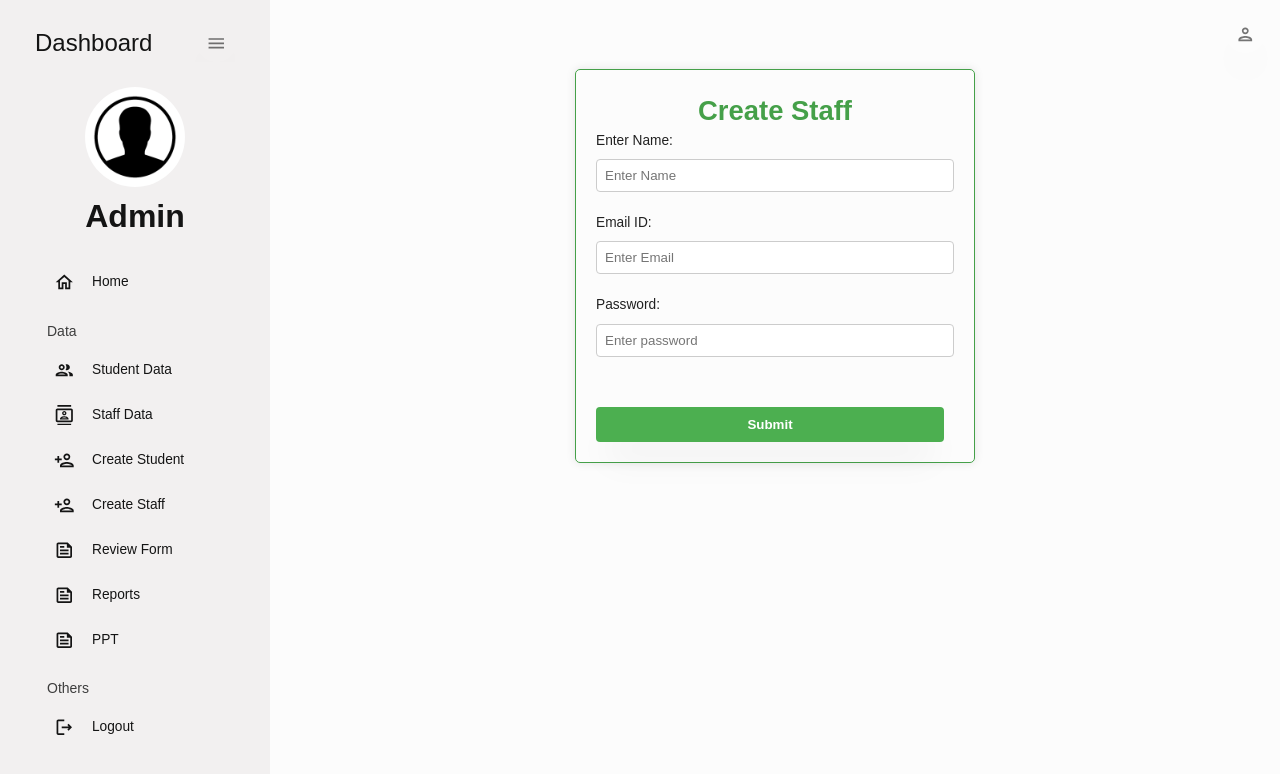
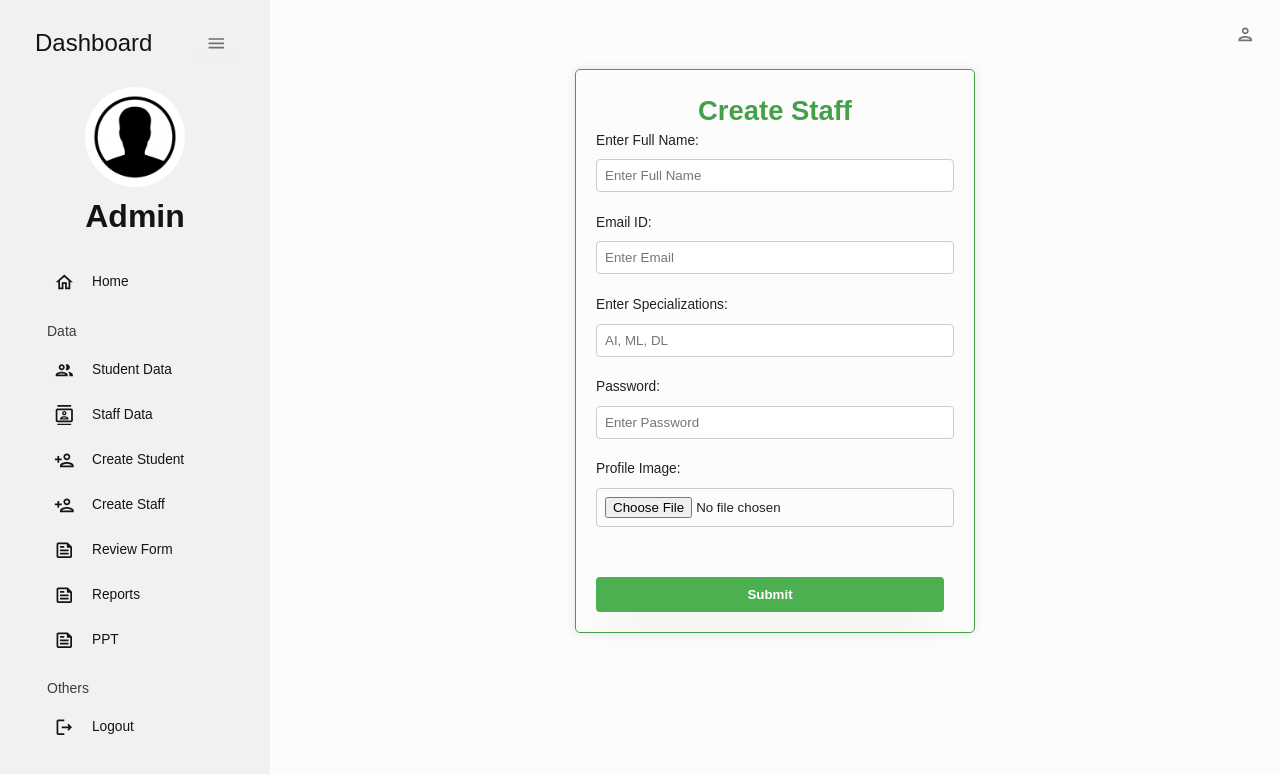
Before and after one commit to Abhi-lash27/Guide-Selection-Portal, a React (Vite) app: page /create-staff in a window 1280 px wide. Shown: the top 774 px of the page. Built offline with nearby package versions, Linux system fonts and the light colour scheme.

Commit message:
Added jwt verification for Admin.jsx file and added auth in Createstaff.jsx and Createstudent.jsx

```diff
--- a/package.json
+++ b/package.json
@@ -15,6 +15,7 @@
     "@mui/material": "^5.14.12",
     "@vitejs/plugin-react": "^4.1.0",
     "axios": "^1.6.7",
+    "jwt-decode": "^4.0.0",
     "react": "^18.2.0",
     "react-data-table-component": "^7.5.4",
     "react-dom": "^18.2.0",
--- a/src/pages/Login/Admin.jsx
+++ b/src/pages/Login/Admin.jsx
@@ -3,36 +3,38 @@ import '../Login/Login.css'
 import user from "../../images/user.png";
 import passwordImg from "../../images/password.png";
 import Header from "../../components/common/heading/Header";
+import { jwtDecode as jwt_decode } from "jwt-decode";
+import axios from 'axios';
 
 const Admin = () => {
+  const [email, setEmail] = useState("");
+  const [password, setPassword] = useState("");
+  const [error, setError] = useState("");
 
-    const [email, setEmail] = useState();
-  const [password, setPassword] = useState();
-
-  async function Login(event) {
+  async function login(event) {
     event.preventDefault();
 
-    const res = await fetch(`http://localhost:7777/api/login-admin`, {
-      method: "POST",
-      headers: {
-        "content-type": "application/json",
-      },
-      body: JSON.stringify({
+    try {
+      const response = await axios.post(`http://localhost:7777/login/admin`, {
         email,
-        password,
-      }),
+        password
       });
-    console.log(res);
-    const data = await res.json();
-    console.log(data);
-    if (data) {
-      alert("success");
+
+      const { token } = response.data;
+
+      if (token) {
+        localStorage.setItem('token', token);
+        const decodedToken = jwt_decode(token);
+        axios.defaults.headers.common['Authorization'] = `Bearer ${token}`;
         window.location.href = "/admin-dashboard";
       } else {
-      alert("error");
+        throw new Error('Token not found in response!');
       }
 
-    // console.log(data);
+    } catch (error) {
+      console.error("Login error:", error);
+      setError("Invalid email or password");
+    }
   }
 
   return (
@@ -45,7 +47,7 @@ const Admin = () => {
             <div className="text-login">Admin Login</div>
             <div className="underline-login"></div>
           </div>
-              <form>
+          <form onSubmit={login}>
             <div className="inputs-login">
               <div className="input-login">
                 <img src={user} alt="" />
@@ -68,10 +70,11 @@ const Admin = () => {
                 />
               </div>
             </div>
+            {error && <div className="error-message">{error}</div>}
             <div className="submit-cont-login">
-                  <div onClick={Login} className="submit-login">
+              <button type="submit" className="submit-login">
                 Login
-                  </div>
+              </button>
             </div>
           </form>
         </div>
@@ -80,4 +83,4 @@ const Admin = () => {
   );
 }
 
-export default Admin
+export default Admin;
--- a/src/scences/form/Createstaff.jsx
+++ b/src/scences/form/Createstaff.jsx
@@ -1,38 +1,58 @@
-import React from "react";
+import React, { useEffect } from "react";
 import { useState } from "react";
 import './form.css';
 import AdminSidebar from "../global/AdminSidebar";
 import Topbar from "../global/Topbar";
 import { ColorModeContext, useMode } from "../../theme";
 import { CssBaseline, ThemeProvider } from "@mui/material";
-
+import axios from 'axios';
 
 const Createstaff = () => {
   const [theme, colorMode] = useMode();
 
-    const [name, setName] = useState("");
+  const [fullName, setFullName] = useState("");
   const [email, setEmail] = useState("");
   const [password, setPassword] = useState("");
+  const [specializations, setSpecializations] = useState("");
+  const [profileImg, setProfileImg] = useState(null);
+
+  const [token, setToken] = useState(null)
+
+  useEffect(() => {
+    const storedToken = localStorage.getItem('token');
+    setToken(storedToken);
+  }, [])
 
   async function Submit(event) {
-      event.preventDefault()
+    event.preventDefault();
 
-      const res = await fetch(`http://localhost:7777/api/register-staff`, {
-        method: "POST",
+    const formData = new FormData();
+    formData.append("fullName", fullName);
+    formData.append("email", email);
+    formData.append("password", password);
+    formData.append("specializations", specializations);
+    formData.append("profileImg", profileImg);
+
+    try {
+      const res = await axios.post(`http://localhost:7777/api/staffs`, formData, {
       headers: {
-        "content-type": "application/json",
-      },
-      body: JSON.stringify({
-        name,
-        email,
-        password,
-      }),
-      })
+        'Content-Type': 'multipart/form-data',
+        Authorization: `Bearer ${token}`
+      }
+    });
 
-      const data = await res.json()
-
-      if(data) {
-        alert("success")
+    if (res.data.staff) {
+      alert("Staff created successfully");
+      // Reset form fields
+      setFullName("");
+      setEmail("");
+      setPassword("");
+      setSpecializations("");
+      setProfileImg(null);
+    }
+  } catch (error) {
+    console.error("Error:", error);
+    alert("Failed to create staff");
   }
 }
 
@@ -47,19 +67,19 @@ const Createstaff = () => {
           <div className="FORM">
             <h1 className="h1-form">Create Staff</h1>
             <fieldset>
-                <form action="#" method="get">
-                    <label for="name">Enter Name:</label>
+              <form onSubmit={Submit}>
+                <label htmlFor="fullName">Enter Full Name:</label>
                 <input
-                        value={name}
-                        onChange={(e) => setName(e.target.value)}
+                  value={fullName}
+                  onChange={(e) => setFullName(e.target.value)}
                   type="text"
-                        name="name"
-                        id="name"
-                        placeholder="Enter Name"
+                  name="fullName"
+                  id="fullName"
+                  placeholder="Enter Full Name"
                   required
                 />
                 <br />
-                    <label for="email">Email ID:</label>
+                <label htmlFor="email">Email ID:</label>
                 <input
                   value={email}
                   onChange={(e) => setEmail(e.target.value)}
@@ -70,24 +90,44 @@ const Createstaff = () => {
                   required
                 />
                 <br />
-                    <label for="password">Password:</label>
+                <label htmlFor="specializations">Enter Specializations:</label>
+                <input
+                  value={specializations}
+                  onChange={(e) => setSpecializations(e.target.value)}
+                  type="text"
+                  name="specializations"
+                  id="specializations"
+                  placeholder="AI, ML, DL"
+                  required
+                />
+                <br />
+                <label htmlFor="password">Password:</label>
                 <input
                   value={password}
                   onChange={(e) => setPassword(e.target.value)}
                   type="password"
                   name="password"
-                        id="tel"
-                        placeholder="Enter password"
+                  id="password"
+                  placeholder="Enter Password"
                   required
                 />
                 <br />
-                    <button className="btn-form1" type="submit" value="Submit" onClick={Submit}>
+                <label htmlFor="profileImg">Profile Image:</label>
+                <input
+                  type="file"
+                  onChange={(e) => setProfileImg(e.target.files[0])}
+                  name="profileImg"
+                  id="profileImg"
+                  accept="image/*"
+                  required
+                />
+                <br />
+                <button className="btn-form1" type="submit">
                   Submit
                 </button>
               </form>
             </fieldset>
           </div>
-
         </main>
       </div>
     </ThemeProvider>
--- a/src/scences/form/Createstudent.jsx
+++ b/src/scences/form/Createstudent.jsx
@@ -1,4 +1,4 @@
-import React from "react";
+import React, { useEffect } from "react";
 import axios from "axios";
 
 import { useState } from "react";
@@ -20,6 +20,13 @@ const Createstudent = () => {
     const [password, setPassword] = useState("");
     const [phoneNo, setPhoneNo] = useState("")
 
+    const [token, setToken] = useState(null)
+
+    useEffect(() => {
+      const storedToken = localStorage.getItem('token');
+      setToken(storedToken);
+    }, [])
+
     async function Submit(event) {
       event.preventDefault();
 
@@ -34,6 +41,7 @@ const Createstudent = () => {
         }, {
           headers: {
             'Content-Type': 'application/json',
+            Authorization: `Bearer ${token}`
           },
         });
 
```
Also changed, not shown: 1 other file (tests, documents, lock files or other folders). Lines whose indentation alone changed are shown as unchanged.
